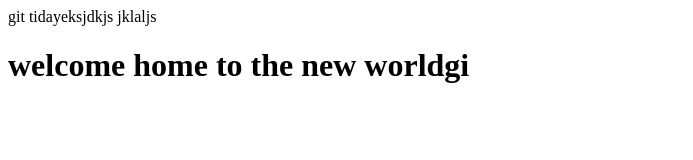
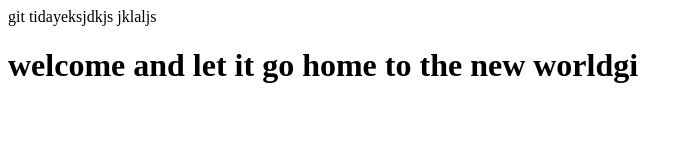
Before and after one commit to frank-mwita/my-first-application, a plain HTML site: page index.html in a window 1280 px wide. Shown: the whole page, without its empty margins (0-693 px from the left). Drawn offline with Linux system fonts and the light colour scheme.

Commit message:
the changes' ;', ';, ;': ,

```diff
--- a/index.html
+++ b/index.html
@@ -4,6 +4,6 @@
 	<title>welcome to the world of programmers</title>
 </head>git tidayeksjdkjs jklaljs
 <body>
-<h1>welcome home to the new worldgi</h1>
+<h1>welcome and let it go home to the new worldgi</h1>
 </body>
 </html>
```
